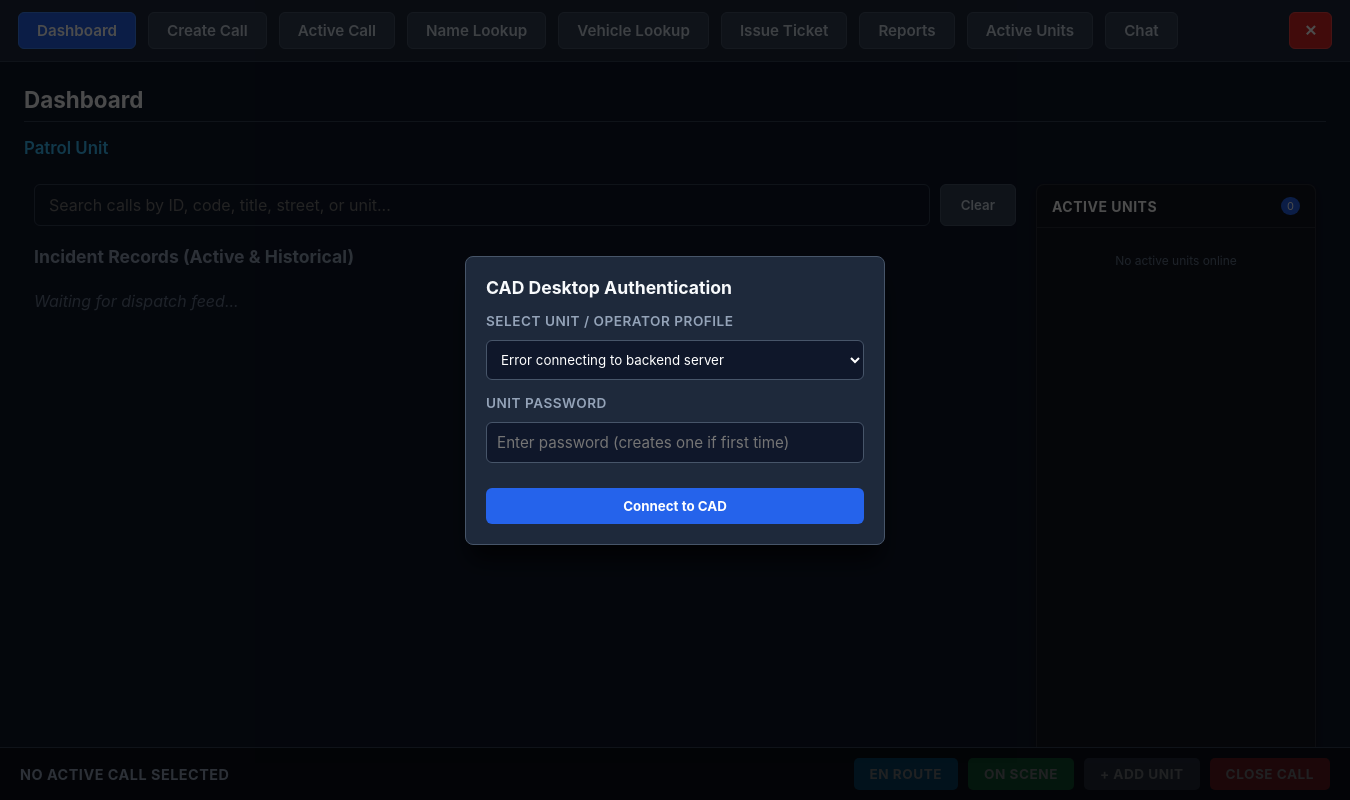
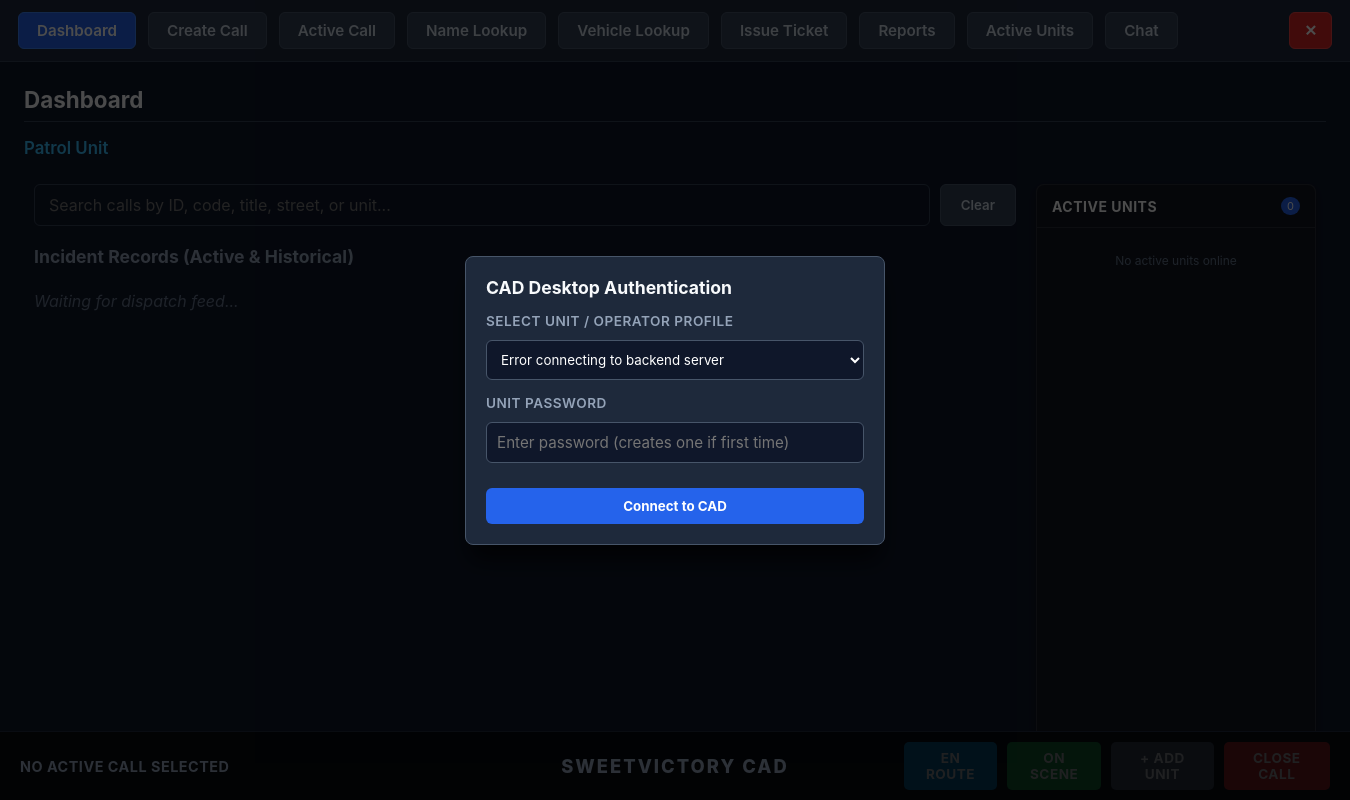
Before and after one commit to locklelat/svrp-cad, an Electron app: page ui/index.html in a window 1350 px wide. Drawn offline with Linux system fonts and the light colour scheme; no server answers.

Commit message:
Fixed and Finalized Desktop CAD

```diff
--- a/package.json
+++ b/package.json
@@ -17,7 +17,7 @@
     },
     "build": {
         "appId": "com.svrp.cad",
-        "productName": "SVRP-CAD",
+        "productName": "SweetVictory CAD",
         "artifactName": "${productName}-Setup.${ext}",
         "files": [
             "**/*",
--- a/ui/index.html
+++ b/ui/index.html
@@ -28,7 +28,6 @@
         </div>
     </div>
     <div id="mdt-container">
-        <!-- Navigation Header -->
         <!-- Navigation Header -->
         <nav class="mdt-nav">
             <button class="nav-btn active" onclick="showTab('dashboard')">Dashboard</button>
@@ -293,6 +292,9 @@
             <div class="footer-call-status">
                 <span id="footer-call-label">NO ACTIVE CALL SELECTED</span>
             </div>
+            <div class="footer-center-branding">
+                <span>SweetVictory CAD</span>
+            </div>
             <div class="footer-actions">
                 <button class="action-btn btn-enroute" id="btn-enroute" onclick="setCallStatus('enroute')">En Route</button>
                 <button class="action-btn btn-scene" id="btn-scene" onclick="setCallStatus('scene')">On Scene</button>
--- a/ui/style.css
+++ b/ui/style.css
@@ -838,32 +838,42 @@ h3 {
     display: flex;
     align-items: center;
     justify-content: space-between;
-    background: #090e17;
-    border-top: 1px solid #334155;
+    background: #06090f;
+    border-top: 1px solid #1e293b;
     padding: 10px 20px;
     gap: 16px;
     flex-shrink: 0;
 }
 
 .footer-call-status {
+    flex: 1;
     font-size: 0.9rem;
     font-weight: 700;
     color: #94a3b8;
     text-transform: uppercase;
     letter-spacing: 0.5px;
-    overflow: hidden;
-    text-overflow: ellipsis;
     white-space: nowrap;
-    max-width: 40%;
+}
+
+.footer-center-branding {
+    flex: 1;
+    text-align: center;
+    font-size: 1.15rem; /* Increased size to fill the vertical space */
+    font-weight: 800;   /* Extra bold for high visibility */
+    color: #94a3b8;     /* Slightly brighter contrast */
+    letter-spacing: 2px;
+    text-transform: uppercase;
+}
+
+.footer-actions {
+    flex: 1;
+    display: flex;
+    justify-content: flex-end;
+    gap: 10px;
 }
 
 .footer-call-status.active {
     color: #38bdf8;
-}
-
-.footer-actions {
-    display: flex;
-    gap: 10px;
 }
 
 .action-btn {
```
